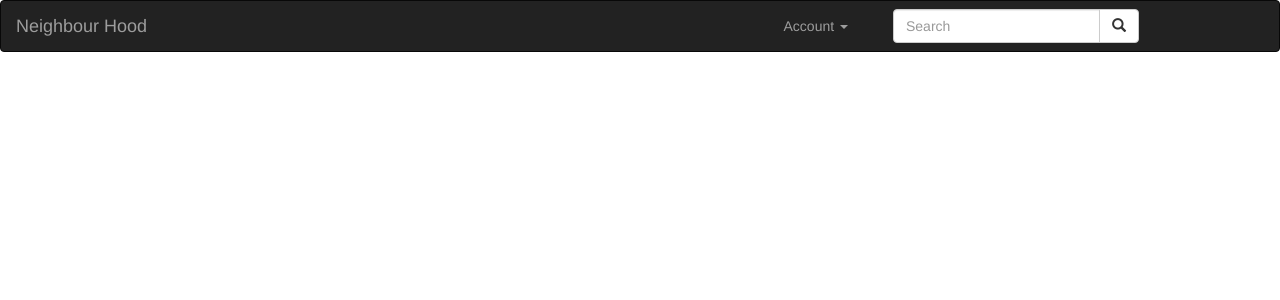
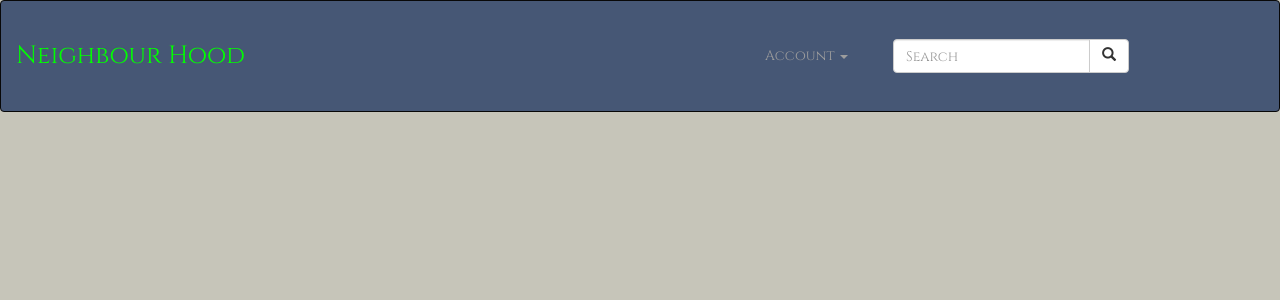
Before and after one commit to philipkariuki/neighbourhood, a Django app: template hoodzapp/templates/base.html in a window 1280 px wide. Shown: the top 300 px of the page. Run offline with Django 3.2, Linux system fonts and the light colour scheme; the template is opened without the code that fills it, so the values that code supplies are empty; parts of the project's set-up code (start-up, migrations or seed data) failed here and were passed over; some libraries are stand-ins or nearby versions.

Commit message:
updates styles.css

```diff
--- a/hoodzapp/templates/base.html
+++ b/hoodzapp/templates/base.html
@@ -17,6 +17,9 @@
     <link rel="stylesheet" href="{% static 'css/styles.css' %}">
   {% endblock %}
 
+  <link href="https://fonts.googleapis.com/css?family=Cinzel&display=swap" rel="stylesheet">
+  <link href="https://fonts.googleapis.com/css?family=Amatic+SC&display=swap" rel="stylesheet">
+
 </head>
 <body>
 	{% include "navbar.html" %}
--- /dev/null
+++ b/static/css/styles.css
@@ -0,0 +1,23 @@
+.navbar-inverse {
+	background-color: #465775;
+	padding-top: 30px;
+	padding-bottom: 30px;
+	font-family: 'Cinzel', serif;
+	/*color: olive !important;*/
+	/*font-size: 30px;*/
+}
+
+.navbar-inverse .navbar-brand {
+	font-size: 25px;
+	color: lime;
+}
+
+body {
+	background-color: #C6C5B9;
+	font-family: 'Amatic SC', cursive;
+}
+
+h1
+{
+  color: brown;
+}
```
